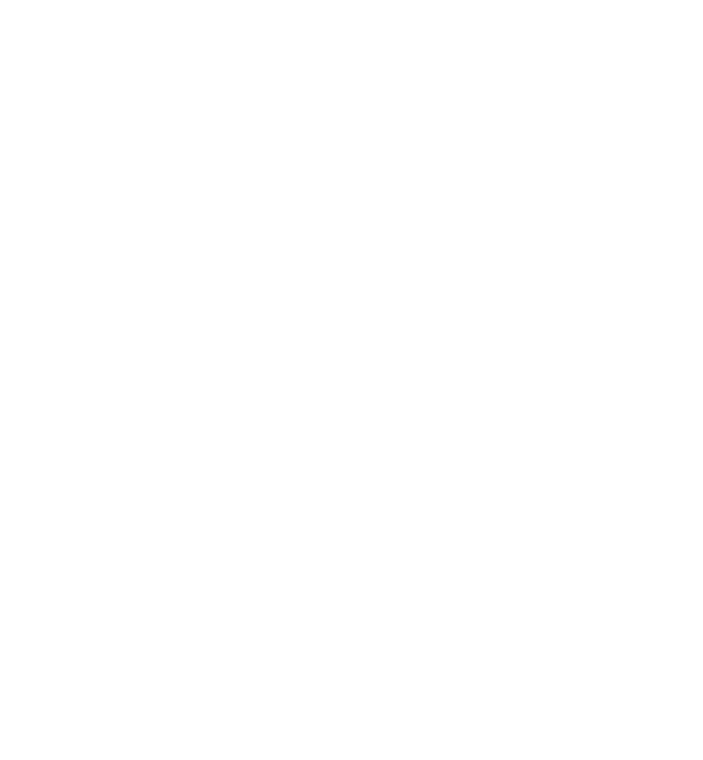
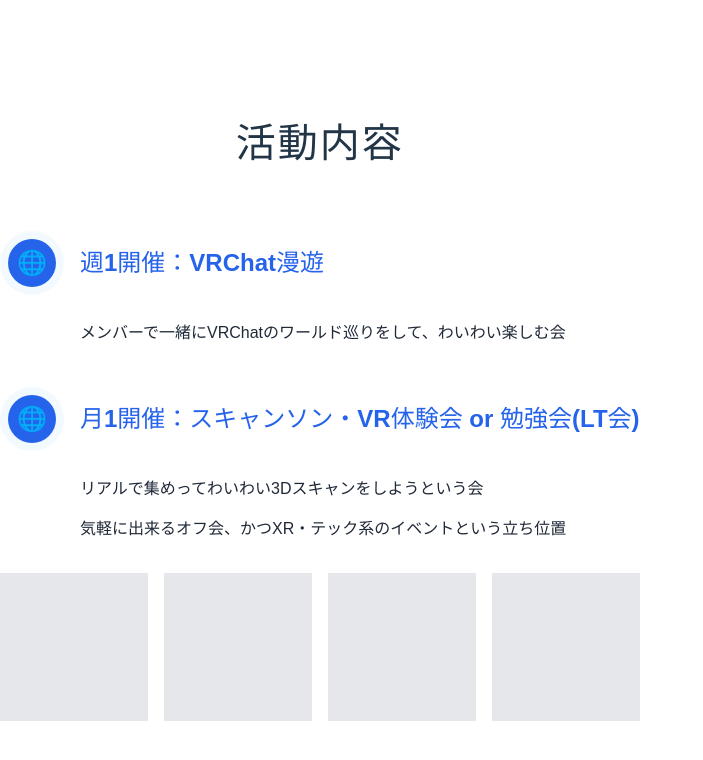
Before and after one commit to yamaguchi-FUGU/FUGU_HP, a React (Vite) app: page / in a window 1280 px wide. Shown: the top 760 px of the page, without its empty margins (0-703 px from the left). Built offline with nearby package versions, Linux system fonts and the light colour scheme.

Commit message:
#8 画像以外の大まかなレイアウトを実装

```diff
--- a/src/components/sections/Activities/Activities.tsx
+++ b/src/components/sections/Activities/Activities.tsx
@@ -1,7 +1,46 @@
+import "./activities.css";
 export const Activities = () => {
-    return (
-        <section id="activities" className="w-full">
-            {/* Activities implementation */}
-        </section>
-    )
-}
+  return (
+    <section id="activities" className="w-full">
+      {/* Main Header - "活動内容" (Activity Contents) */}
+      <h2>活動内容</h2>
+
+      {/* Weekly Activity */}
+      <div className="activity-item">
+        <div className="activity-header">
+          <div className="activity-icon">
+            <div className="activity-icon-inner">🌐</div>
+          </div>
+          <h3 className="activity-title">週1開催：VRChat漫遊</h3>
+        </div>
+        <p className="activity-description">
+          メンバーで一緒にVRChatのワールド巡りをして、わいわい楽しむ会
+        </p>
+      </div>
+
+      {/* Monthly Activity */}
+      <div className="activity-item">
+        <div className="activity-header">
+          <div className="activity-icon">
+            <div className="activity-icon-inner">🌐</div>
+          </div>
+          <h3 className="activity-title">
+            月1開催：スキャンソン・VR体験会 or 勉強会(LT会)
+          </h3>
+        </div>
+        <div className="activity-description">
+          <p>リアルで集めってわいわい3Dスキャンをしようという会</p>
+          <p>気軽に出来るオフ会、かつXR・テック系のイベントという立ち位置</p>
+        </div>
+      </div>
+
+      {/* Image Grid - 4 placeholder images */}
+      <div className="activity-images">
+        <div className="activity-image-placeholder"></div>
+        <div className="activity-image-placeholder"></div>
+        <div className="activity-image-placeholder"></div>
+        <div className="activity-image-placeholder"></div>
+      </div>
+    </section>
+  );
+};
--- /dev/null
+++ b/src/components/sections/Activities/activities.css
@@ -0,0 +1,102 @@
+/* activities.css */
+
+/* Main heading styles */
+#activities h2 {
+    font-family: "Noto Sans JP", sans-serif;
+    font-size: 2.5rem;
+    font-weight: 900;
+    text-align: center;
+    margin-bottom: 3rem;
+    letter-spacing: 0.05em;
+}
+
+/* Activity section styles */
+.activity-item {
+    margin-bottom: 2rem;
+}
+
+.activity-header {
+    display: flex;
+    align-items: center;
+    gap: 1rem;
+    margin-bottom: 0.5rem;
+}
+
+.activity-icon {
+    background-color: rgba(240, 249, 255, 0.8);
+    border-radius: 50%;
+    padding: 0.5rem;
+}
+
+.activity-icon-inner {
+    background-color: #2563eb; /* Blue 600 color */
+    border-radius: 50%;
+    width: 3rem;
+    height: 3rem;
+    display: flex;
+    align-items: center;
+    justify-content: center;
+    color: white;
+    font-size: 1.5rem;
+}
+
+.activity-title {
+    font-family: "Noto Sans JP", sans-serif;
+    font-size: 1.5rem;
+    font-weight: 700;
+    color: #2563eb; /* Blue 600 color */
+}
+
+.activity-description {
+    margin-left: 5rem;
+    font-family: "Noto Sans JP", sans-serif;
+    font-size: 1rem;
+    line-height: 1.5;
+    color: #1f2937; /* Gray 800 color */
+}
+
+/* Image grid */
+.activity-images {
+    display: grid;
+    grid-template-columns: repeat(4, 1fr);
+    gap: 1rem;
+    margin-top: 2rem;
+}
+
+.activity-image-placeholder {
+    background-color: #e5e7eb; /* Gray 200 color */
+    aspect-ratio: 1 / 1;
+}
+
+/* Media queries for responsive design */
+@media (max-width: 1024px) {
+    .activity-images {
+        grid-template-columns: repeat(2, 1fr);
+    }
+}
+
+@media (max-width: 640px) {
+    .activity-images {
+        grid-template-columns: 1fr;
+    }
+
+    .activity-header {
+        flex-direction: column;
+        align-items: flex-start;
+    }
+
+    .activity-description {
+        margin-left: 0;
+    }
+
+    #activities h2 {
+        font-size: 2rem;
+    }
+}
+
+/* Font import - Make sure to include this at the top of your HTML file */
+/*
+<link rel="preconnect" href="https://fonts.googleapis.com">
+<link rel="preconnect" href="https://fonts.gstatic.com" crossorigin>
+<link href="https://fonts.googleapis.com/css2?family=Noto+Sans+JP:wght@400;700;900&display=swap" rel="stylesheet">
+*/
```
